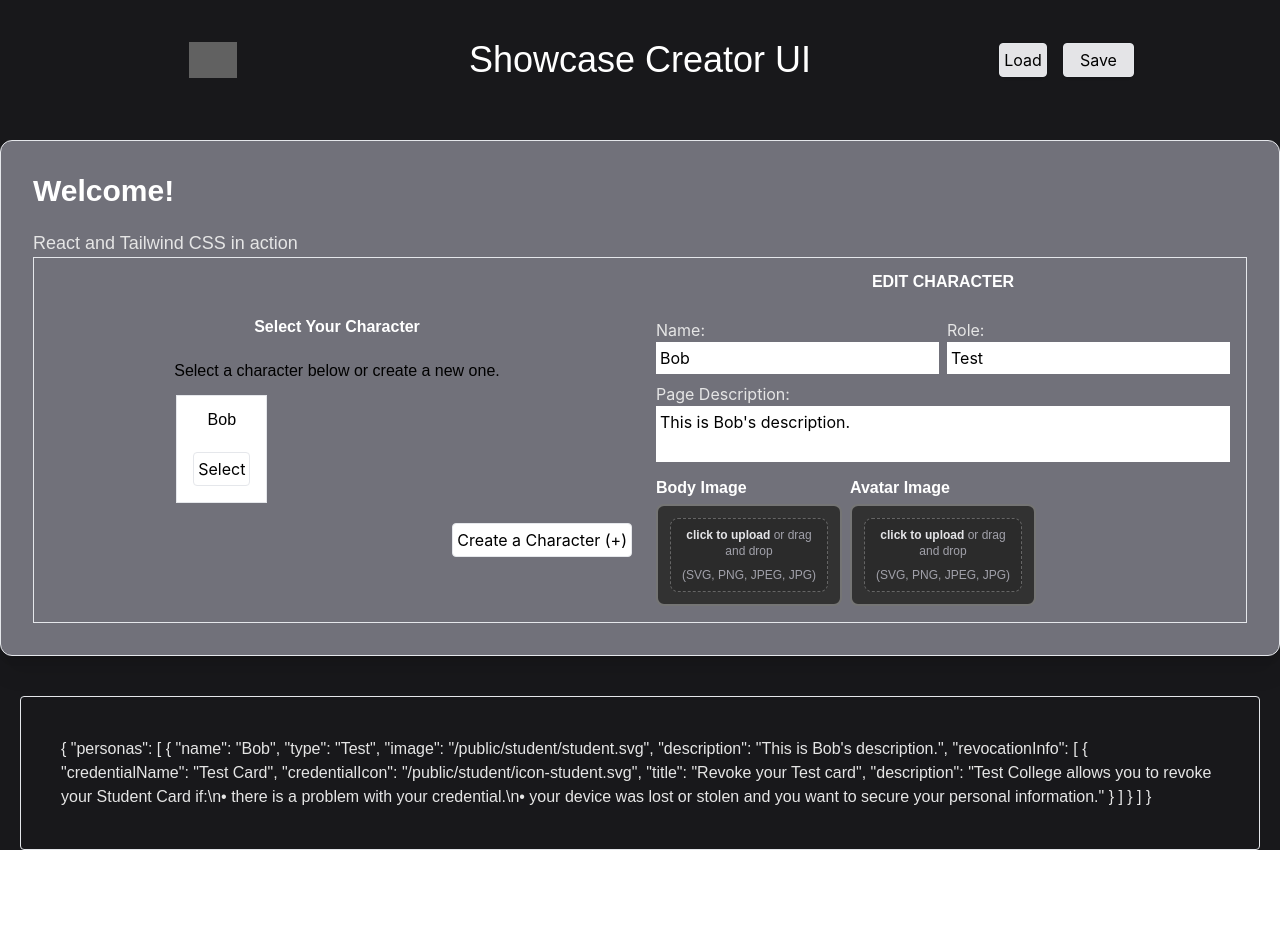
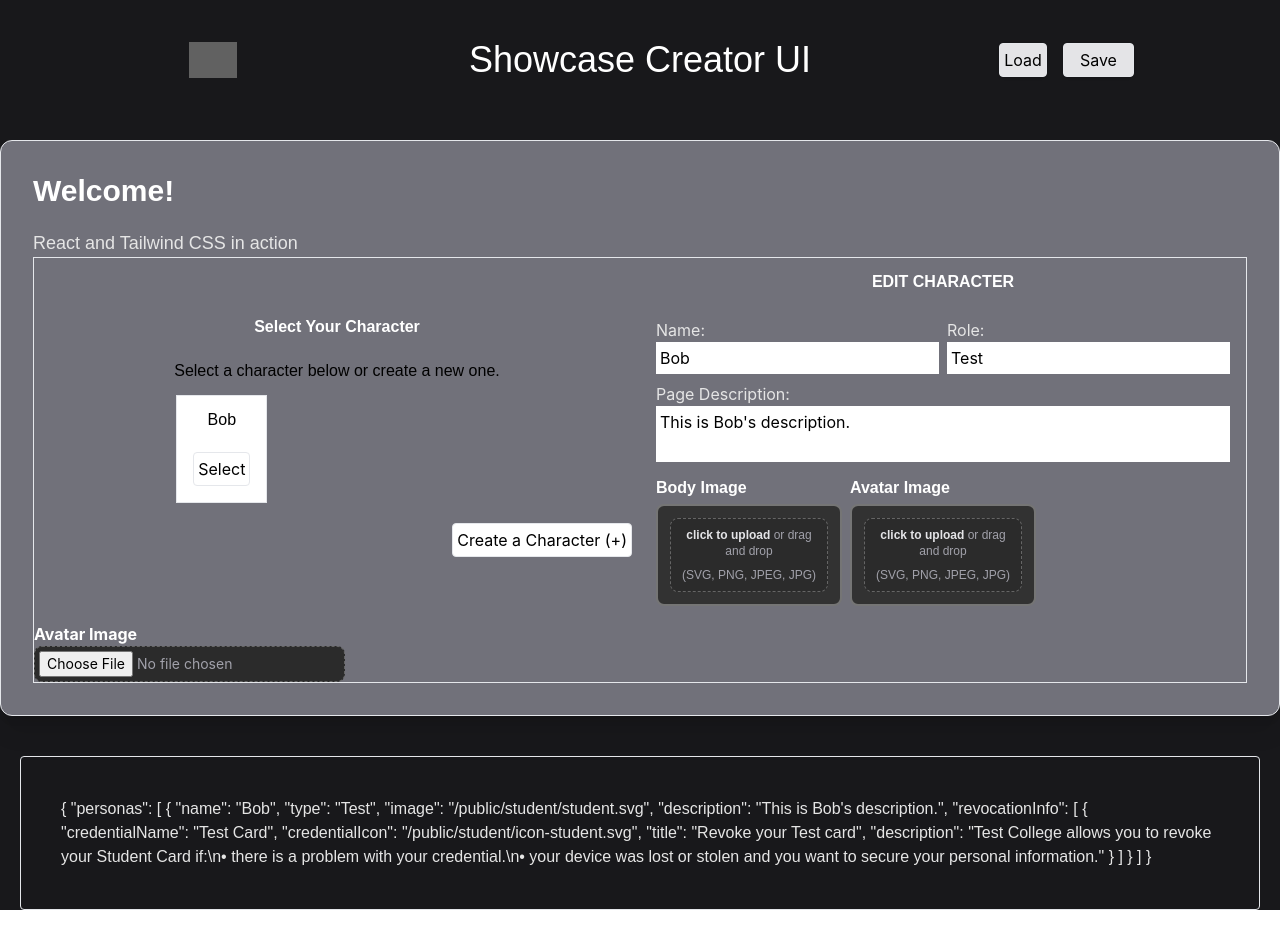
Before and after one commit to bcgov/ditp-showcase-creator-ui, a React (Create React App) app: page / in a window 1280 px wide. Before the commit the page ends 870 px from the top, so only its background shows below. Built offline with nearby package versions, Linux system fonts and the light colour scheme; grey boxes are pictures that could not be loaded.

Commit message:
Fixed style/css

```diff
--- a/package.json
+++ b/package.json
@@ -3,6 +3,9 @@
   "version": "0.1.0",
   "private": true,
   "dependencies": {
+    "@fortawesome/fontawesome-svg-core": "^6.4.0",
+    "@fortawesome/free-solid-svg-icons": "^6.4.0",
+    "@fortawesome/react-fontawesome": "^0.2.0",
     "@testing-library/jest-dom": "^5.16.5",
     "@testing-library/react": "^13.4.0",
     "@testing-library/user-event": "^13.5.0",
--- a/src/react-modules/FileUpload.js
+++ b/src/react-modules/FileUpload.js
@@ -1,4 +1,6 @@
 import { useState, useEffect } from "react";
+import { FontAwesomeIcon } from "@fortawesome/react-fontawesome";
+import { faTrash } from "@fortawesome/free-solid-svg-icons";
 import "./../FileUpload.css";
 
 function FileUploadFull({
@@ -8,7 +10,6 @@ function FileUploadFull({
   handleJSONUpdate,
   showcaseJSON,
 }) {
-  // const [value, setValue] = useState("");
   const [preview, setPreview] = useState();
 
   const convertBase64 = (file) => {
@@ -24,33 +25,41 @@ function FileUploadFull({
     });
   };
 
-  // useEffect(() => {
-  //   setValue(showcaseJSON.personas[personaIndex][element]);
-  // }, [personaIndex]);
-
   const handleChange = async (newValue) => {
-    let objectUrl = URL.createObjectURL(newValue);
+    let objectUrl = null;
+    if (newValue) {
+      objectUrl = URL.createObjectURL(newValue);
       setPreview(objectUrl);
       const base64 = await convertBase64(newValue);
-    // setValue(base64);
       handleJSONUpdate(personaIndex, element, base64);
+    } else {
+      setPreview(null);
+      handleJSONUpdate(personaIndex, element, null);
+    }
   };
 
   return (
     <div class="flex p-1 items-center flex-col justify-center w-full">
       <p className="font-bold pb-1 w-full text-start text-white">{text}</p>
+
+      {preview == null ? null : (
+        <div className="relative w-full">
+          <button
+            className="bg-red-500 rounded p-1 m-2 absolute text-black right-0 top-0 text-sm hover:bg-red-400"
+            onClick={(e) => handleChange(null)}
+          >
+            <FontAwesomeIcon icon={faTrash} />
+          </button>
+        </div>
+      )}
+
       <label
         for={`${element}`}
         className="p-3 flex border-2 flex-col items-center justify-center w-full h-full rounded-lg cursor-pointer dark:hover:bg-zinc-800 upload_outside hover:bg-zinc-100 dark:hover:bg-zinc-600"
       >
-        <div class="flex flex-col items-center h-full justify-center border rounded-lg border-zinc-300 upload_center border-dashed p-2">
+        <div class="flex flex-col items-center h-full justify-center border rounded-lg upload_center border-dashed p-2">
           {preview == null ? null : (
             <>
-              <div className="relative w-full">
-                <button className="bg-red-400 rounded-full p-1 absolute text-red-500 right-0 top-0">
-                  x
-                </button>
-              </div>
               <img
                 className="right-auto top-auto p-3 w-3/4"
                 src={`${preview}`}
@@ -81,21 +90,69 @@ function FileUploadFull({
   );
 }
 
-function FileUploadBar({ text }) {
+function FileUploadBar({
+  text,
+  personaIndex,
+  element,
+  handleJSONUpdate,
+  showcaseJSON,
+}) {
+  const [value, setValue] = useState();
+  const [showDelete, setShowDelete] = useState(false);
+
+  const convertBase64 = (file) => {
+    return new Promise((resolve, reject) => {
+      const fileReader = new FileReader();
+      fileReader.readAsDataURL(file);
+      fileReader.onload = () => {
+        resolve(fileReader.result);
+      };
+      fileReader.onerror = (error) => {
+        reject(error);
+      };
+    });
+  };
+
+  const handleChange = async (newValue) => {
+    let objectUrl = null;
+    if (newValue) {
+      setShowDelete(true);
+      const base64 = await convertBase64(newValue);
+      handleJSONUpdate(personaIndex, element, base64);
+    } else {
+      setShowDelete(false);
+      document.getElementById(`form_${element}`).reset();
+      handleJSONUpdate(personaIndex, element, null);
+    }
+  };
+
   return (
-    <>
+    <div className="flex flex-col">
+      <form id={`form_${element}`}>
       <label
-        class="block mb-1 text-sm font-medium text-neutral-500 dark:text-neutral-200"
-        for="default_size"
+        class="font-bold w-full text-start text-white border-dashed"
+        for={`${element}`}
       >
         {text}
       </label>
+      <div>
         <input
-        class="block w-full mb-5 text-sm text-zinc-900 border border-zinc-300 rounded cursor-pointer bg-zinc-50 dark:text-zinc-400 focus:outline-none dark:bg-zinc-700 dark:border-zinc-600 dark:placeholder-zinc-400"
-        id="default_size"
+          className="border border-dashed dark:hover:bg-zinc-800 rounded-lg upload_center p-1 text-sm cursor-pointer dark:text-zinc-400"
+          id={`${element}`}
           type="file"
+          onChange={(e) => handleChange(e.target.files[0])}
         />
-    </>
+        {!showDelete ? null : (
+          <button
+            className="bg-red-500 rounded p-1 m-2 text-black text-sm hover:bg-red-400"
+            onClick={(e) => handleChange(null)}
+          >
+            <FontAwesomeIcon icon={faTrash} />
+          </button>
+        )}
+      </div>
+      </form>
+    </div>
   );
 }
 
--- a/src/react-modules/character-screen/CharacterScreen.js
+++ b/src/react-modules/character-screen/CharacterScreen.js
@@ -1,6 +1,6 @@
 import { NewCharacterButton } from "./NewCharacterButton";
 import { TextInput, TextAreaInput } from "./../TextInput";
-import { FileUploadFull } from "./../FileUpload";
+import { FileUploadFull, FileUploadBar } from "./../FileUpload";
 
 function CharacterScreen({
   showcaseJSON,
@@ -131,6 +131,8 @@ function CharacterScreen({
             handleJSONUpdate={handleJSONUpdate}
             showcaseJSON={showcaseJSON}
           />
+
+
 {/*
           <FileUploadFull text={"Avatar Image"} />
           <FileUploadFull text={"Celebration Image"} /> */}
@@ -138,7 +140,15 @@ function CharacterScreen({
 
         </div>
       </div>
+      <FileUploadBar
+            text={"Avatar Image"}
+            personaIndex={selectedCharacter}
+            element={["revocationInfo", 0]}
+            handleJSONUpdate={handleJSONUpdate}
+            showcaseJSON={showcaseJSON}
+          />
     </div>
+
   );
 }
 
```
Also changed, not shown: 1 other file (tests, documents, lock files or other folders). Lines whose indentation alone changed are shown as unchanged.
